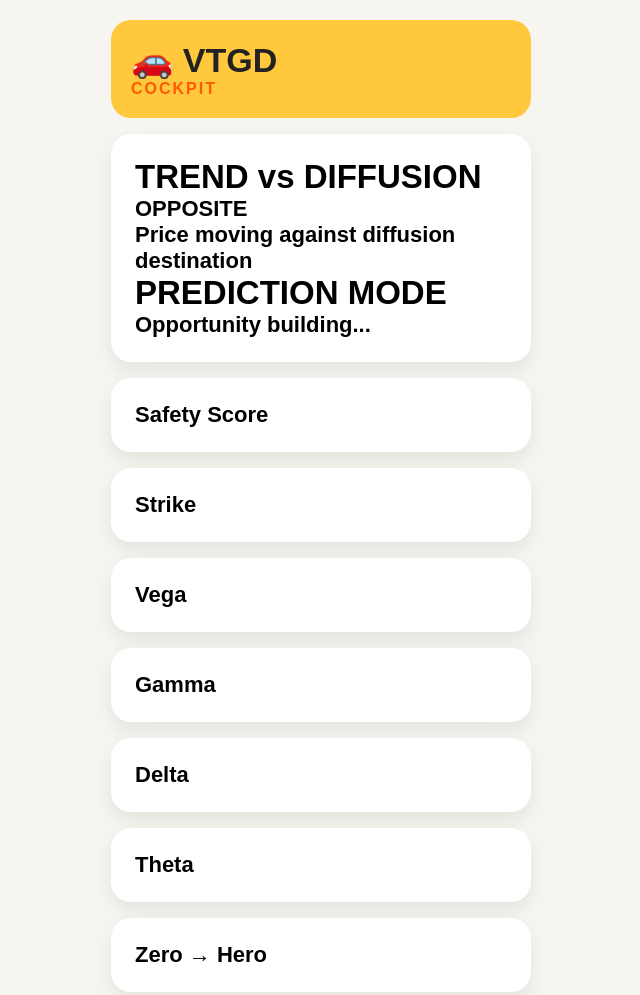
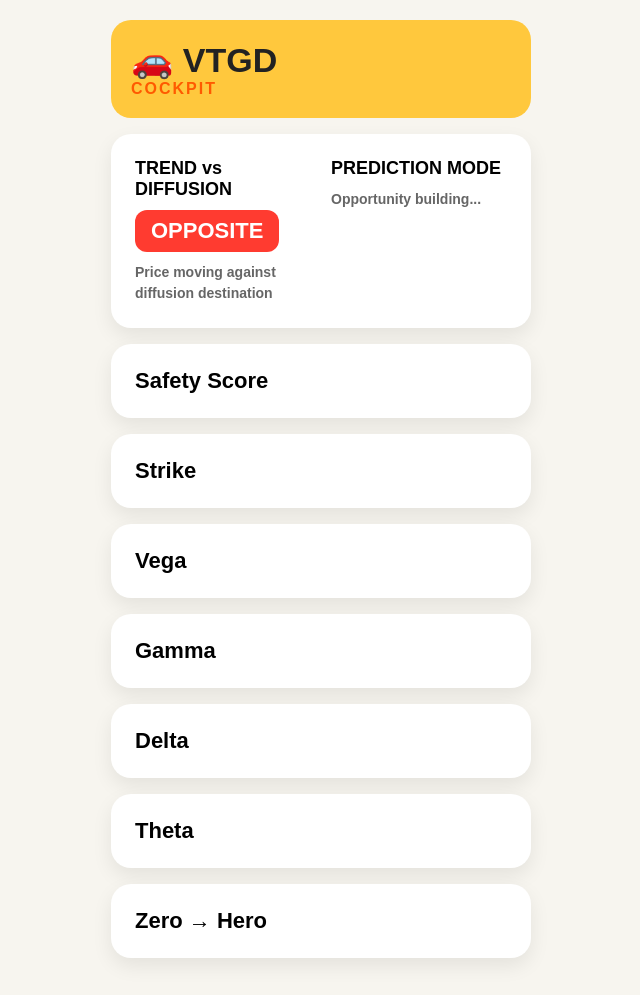
Before and after one commit to ardhnarishwar-ai/VTGD, a plain HTML site: page frontend/index.html in a window 1280 px wide. Shown: the top 995 px of the page, without its empty margins (319-959 px from the left). Drawn offline with Linux system fonts and the light colour scheme.

Commit message:
Build Hero Card layout

```diff
--- a/frontend/style.css
+++ b/frontend/style.css
@@ -42,3 +42,34 @@ body{
     font-size:22px;
     font-weight:bold;
 }
+.hero-card{
+    display:flex;
+    justify-content:space-between;
+    gap:20px;
+}
+
+.hero-left,
+.hero-right{
+    flex:1;
+}
+
+.hero-card h2{
+    font-size:18px;
+    margin-bottom:10px;
+}
+
+.status{
+    display:inline-block;
+    background:#ff3b30;
+    color:#fff;
+    padding:8px 16px;
+    border-radius:12px;
+    font-weight:bold;
+    margin-bottom:10px;
+}
+
+.hero-card p{
+    font-size:14px;
+    color:#666;
+    line-height:1.5;
+}
```
